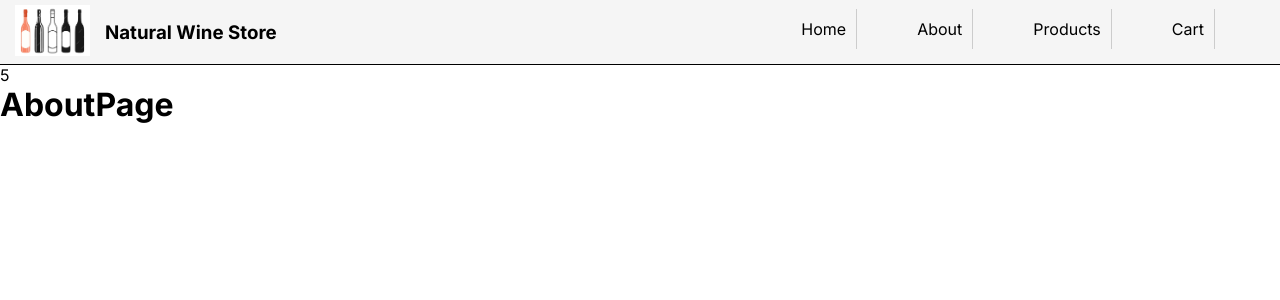
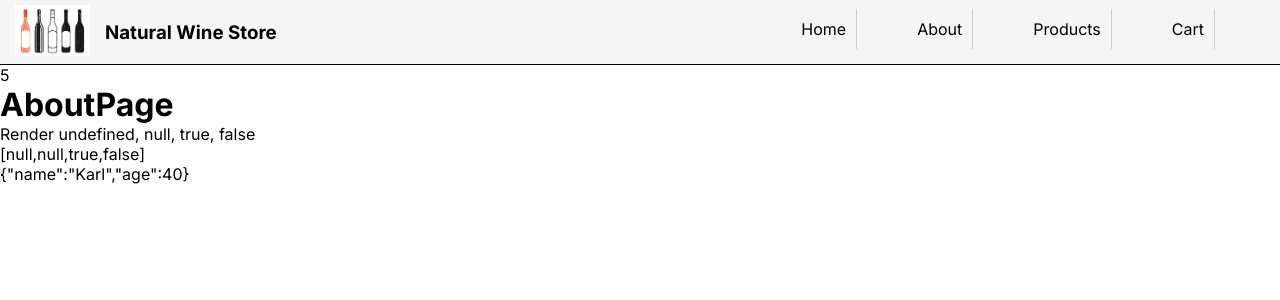
Before and after one commit to Petzlc/nextjs-ecommerce-store, a Next.js app: page /about in a window 1280 px wide. Shown: the top 300 px of the page. Built offline with nearby package versions, Linux system fonts and the light colour scheme.

Commit message:
Introduce Cookie

```diff
--- a/app/about/page.js
+++ b/app/about/page.js
@@ -4,5 +4,31 @@ export const metadata = {
 };
 
 export default function AboutPage() {
-  return <h1>AboutPage</h1>;
+  // JSON, JSON.stringify() and JSON.parse() (by Lukas)
+  const myComplexObject = { name: 'Karl', age: 40 };
+
+  console.log(myComplexObject);
+
+  const myComplexObjectAsString = JSON.stringify(myComplexObject);
+
+  console.log(myComplexObjectAsString);
+
+  const myComplexObjectAsObject = JSON.parse(myComplexObjectAsString);
+
+  console.log(myComplexObjectAsObject);
+
+  // end
+
+  return (
+    <div>
+      <h1>AboutPage</h1>
+      <div>Render undefined, null, true, false</div>{' '}
+      {/* JSON, JSON.stringify() and JSON.parse() (by Lukas) */}
+      {/* <div>{{undefined, null, true, false}}</div> */}
+      <div>{JSON.stringify([undefined, null, true, false])}</div>{' '}
+      {/* JSON, JSON.stringify() and JSON.parse() (by Lukas) */}
+      <div>{myComplexObjectAsString}</div>{' '}
+      {/* JSON, JSON.stringify() and JSON.parse() (by Lukas) */}
+    </div>
+  );
 }
--- a/app/products/page.js
+++ b/app/products/page.js
@@ -15,7 +15,7 @@ export default async function ProductsPage() {
   const products = await getProductsInsecure();
   return (
     <div>
-      <h5>These are the products</h5>
+      <h5 className={styles.headerText}>These are the products</h5>
       <div className={styles.productsContainer}>
         {products.map((product) => {
           return (
--- a/app/products/productsPage.module.scss
+++ b/app/products/productsPage.module.scss
@@ -1,3 +1,7 @@
+.headerText {
+  font-family: 'Helvetica', serif; // 'Verdana', 'Georgia'
+}
+
 .productsContainer {
   display: flex;
   justify-content: space-around;
```
Also changed, not shown: app/GenerateButton.js (+11 -0 lines).
